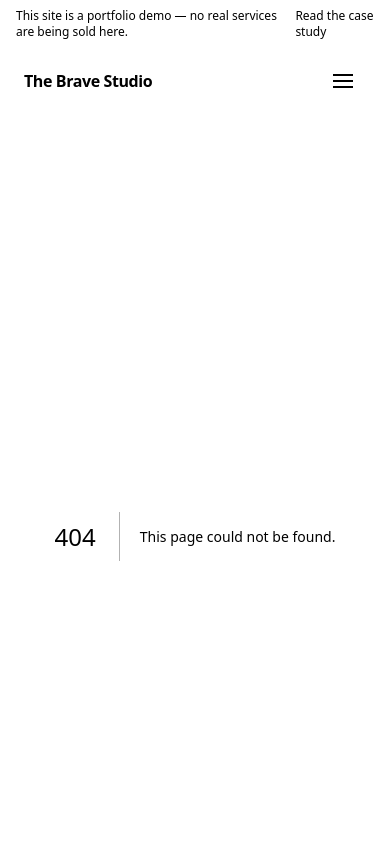
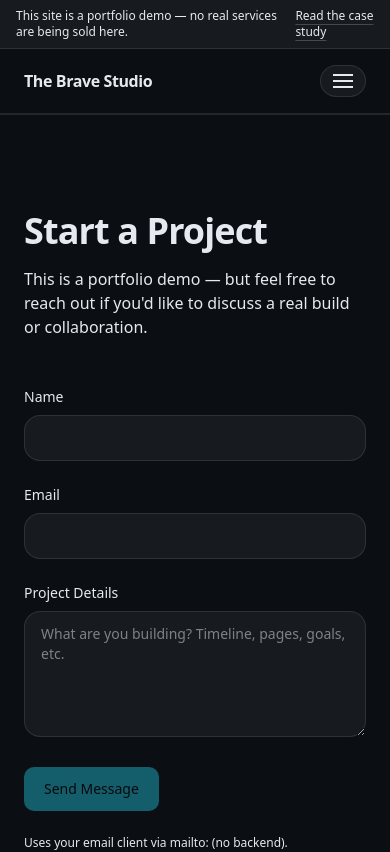
Before and after one commit to boco3000/the-brave-studio, a Next.js app: page /contact in a window 390 px wide. Before the commit this address had no page. Shown: the top 852 px of the page. Built offline with nearby package versions, Linux system fonts and the light colour scheme.

Commit message:
Finalize The Brave Studio portfolio: contact page with mailto form, services/about routes, demo notice, mobile nav, SEO + OG assets

```diff
--- /dev/null
+++ b/src/app/about/page.tsx
@@ -0,0 +1,13 @@
+import type { Metadata } from "next";
+import { About } from "@/components/sections/About";
+
+export const metadata: Metadata = {
+  title: "About",
+  description:
+    "About the builder behind The Brave Studio—sleek, modern web experiences with a performance-first mindset.",
+  alternates: { canonical: "/about" },
+};
+
+export default function AboutPage() {
+  return <About asPage />;
+}
--- /dev/null
+++ b/src/app/contact/page.tsx
@@ -0,0 +1,13 @@
+import type { Metadata } from "next";
+import { ContactForm } from "@/components/sections/ContactForm";
+
+export const metadata: Metadata = {
+  title: "Contact",
+  description:
+    "Start a project with The Brave Studio. Reach out to discuss modern web experiences.",
+  alternates: { canonical: "/contact" },
+};
+
+export default function ContactPage() {
+  return <ContactForm />;
+}
--- a/src/app/page.tsx
+++ b/src/app/page.tsx
@@ -2,6 +2,7 @@ import { Hero } from "@/components/sections/Hero";
 import { Services } from "@/components/sections/Services";
 import { FeaturedWork } from "@/components/sections/FeaturedWork";
 import { Process } from "@/components/sections/Process";
+import { About } from "@/components/sections/About";
 
 
 export default function Home() {
@@ -11,6 +12,7 @@ export default function Home() {
       <Services />
       <FeaturedWork />
       <Process />
+      <About/>
     </>
   );
 }
--- /dev/null
+++ b/src/app/services/page.tsx
@@ -0,0 +1,27 @@
+import type { Metadata } from "next";
+import { Services } from "@/components/sections/Services";
+import { Container } from "@/components/ui/Container";
+
+export const metadata: Metadata = {
+  title: "Services",
+  description:
+    "Services from The Brave Studio: modern marketing sites, UI systems, performance, SEO, and accessibility.",
+  alternates: { canonical: "/services" },
+};
+
+export default function ServicesPage() {
+  return (
+    <Container className="py-24">
+      <header className="max-w-2xl">
+        <h1 className="text-4xl font-semibold tracking-tight">Services</h1>
+        <p className="mt-4 text-muted">
+          Focused offerings for teams who care about performance, clarity, and execution.
+        </p>
+      </header>
+
+      <div className="mt-12">
+        <Services />
+      </div>
+    </Container>
+  );
+}
--- /dev/null
+++ b/src/components/sections/About.tsx
@@ -0,0 +1,62 @@
+import { Container } from "@/components/ui/Container";
+
+export function About({ asPage = false }: { asPage?: boolean }) {
+  const HeadingTag = asPage ? "h1" : "h2";
+  const headingClass = asPage
+    ? "text-4xl font-semibold tracking-tight"
+    : "text-3xl font-semibold tracking-tight";
+
+  return (
+    <section className="border-t border-white/10">
+      <Container className="py-24">
+        <div className="grid gap-12 lg:grid-cols-[1fr_360px] lg:items-start">
+          <div>
+            <HeadingTag className={headingClass}>About The Builder</HeadingTag>
+
+            <p className="mt-6 max-w-2xl text-muted leading-relaxed">
+              I’m focused on building sleek, modern web experiences that feel
+              fast and intentional. My work leans toward structured UI systems,
+              accessibility-first design, and clean component architecture that
+              scales beyond a single launch.
+            </p>
+
+            <p className="mt-4 max-w-2xl text-muted leading-relaxed">
+              This project exists as a portfolio demo — showcasing how a small
+              studio website can be built using modern React patterns, MDX
+              content workflows, and production-ready SEO practices.
+            </p>
+
+            <div className="mt-8 flex flex-wrap gap-2">
+              {[
+                "Next.js",
+                "TypeScript",
+                "Tailwind",
+                "MDX",
+                "Accessibility",
+              ].map((tag) => (
+                <span
+                  key={tag}
+                  className="rounded-full border border-white/10 bg-white/5 px-3 py-1 text-xs text-muted"
+                >
+                  {tag}
+                </span>
+              ))}
+            </div>
+          </div>
+
+          {/* Side meta card */}
+          <div className="rounded-lg border border-white/10 bg-white/5 p-7">
+            <div className="text-sm font-medium">Focus Areas</div>
+
+            <ul className="mt-5 space-y-3 text-sm text-muted">
+              <li>Performance-first UI</li>
+              <li>Content-driven architecture</li>
+              <li>Accessible interaction patterns</li>
+              <li>Sleek, minimal interfaces</li>
+            </ul>
+          </div>
+        </div>
+      </Container>
+    </section>
+  );
+}
--- /dev/null
+++ b/src/components/sections/ContactForm.tsx
@@ -0,0 +1,121 @@
+"use client";
+
+import { useState } from "react";
+import { Container } from "@/components/ui/Container";
+
+export function ContactForm() {
+  const [name, setName] = useState("");
+  const [email, setEmail] = useState("");
+  const [message, setMessage] = useState("");
+
+  function handleSubmit(e: React.FormEvent) {
+    e.preventDefault();
+
+    const subject = encodeURIComponent(
+      `Project Inquiry — ${name.trim() || "The Brave Studio"}`
+    );
+
+    const body = encodeURIComponent(
+      `Name: ${name}\nEmail: ${email}\n\n${message}`
+    );
+
+    // TODO: replace with your real email address
+    window.location.href = `mailto:bocochran8@gmail.com?subject=${subject}&body=${body}`;
+  }
+
+  const canSend = Boolean(name.trim() && email.trim() && message.trim());
+
+  return (
+    <section className="border-t border-white/10">
+      <Container className="py-24">
+        <div className="max-w-2xl">
+          <h1 className="text-4xl font-semibold tracking-tight">
+            Start a Project
+          </h1>
+
+          <p className="mt-4 text-muted">
+            This is a portfolio demo — but feel free to reach out if you'd like
+            to discuss a real build or collaboration.
+          </p>
+        </div>
+
+        <form onSubmit={handleSubmit} className="mt-12 max-w-xl space-y-6">
+          <Field label="Name" htmlFor="contact-name">
+            <input
+              id="contact-name"
+              type="text"
+              required
+              value={name}
+              onChange={(e) => setName(e.target.value)}
+              className="w-full rounded-lg border border-white/10 bg-white/5 px-4 py-3 text-sm text-text placeholder:text-muted
+                         focus:outline-none focus-visible:ring-2 focus-visible:ring-[var(--color-accent)]
+                         focus-visible:ring-offset-2 focus-visible:ring-offset-[var(--color-bg)]"
+            />
+          </Field>
+
+          <Field label="Email" htmlFor="contact-email">
+            <input
+              id="contact-email"
+              type="email"
+              required
+              value={email}
+              onChange={(e) => setEmail(e.target.value)}
+              className="w-full rounded-lg border border-white/10 bg-white/5 px-4 py-3 text-sm text-text placeholder:text-muted
+                         focus:outline-none focus-visible:ring-2 focus-visible:ring-[var(--color-accent)]
+                         focus-visible:ring-offset-2 focus-visible:ring-offset-[var(--color-bg)]"
+            />
+          </Field>
+
+          <Field label="Project Details" htmlFor="contact-message">
+            <textarea
+              id="contact-message"
+              rows={5}
+              value={message}
+              onChange={(e) => setMessage(e.target.value)}
+              placeholder="What are you building? Timeline, pages, goals, etc."
+              className="w-full rounded-lg border border-white/10 bg-white/5 px-4 py-3 text-sm text-text placeholder:text-muted
+                         focus:outline-none focus-visible:ring-2 focus-visible:ring-[var(--color-accent)]
+                         focus-visible:ring-offset-2 focus-visible:ring-offset-[var(--color-bg)]"
+            />
+          </Field>
+
+          <button
+            type="submit"
+            disabled={!canSend}
+            className="inline-flex items-center justify-center rounded-md bg-[var(--color-accent)]
+                       px-5 py-3 text-sm font-medium text-black transition hover:opacity-90
+                       disabled:opacity-40 disabled:cursor-not-allowed
+                       focus:outline-none focus-visible:ring-2 focus-visible:ring-[var(--color-accent)]
+                       focus-visible:ring-offset-2 focus-visible:ring-offset-[var(--color-bg)]"
+          >
+            Send Message
+          </button>
+
+          <p className="text-xs text-muted">
+            Uses your email client via <span className="text-text">mailto:</span>{" "}
+            (no backend).
+          </p>
+        </form>
+      </Container>
+    </section>
+  );
+}
+
+function Field({
+  label,
+  htmlFor,
+  children,
+}: {
+  label: string;
+  htmlFor: string;
+  children: React.ReactNode;
+}) {
+  return (
+    <div>
+      <label htmlFor={htmlFor} className="block text-sm text-muted">
+        {label}
+      </label>
+      <div className="mt-2">{children}</div>
+    </div>
+  );
+}
--- a/src/components/sections/Hero.tsx
+++ b/src/components/sections/Hero.tsx
@@ -38,7 +38,7 @@ export function Hero() {
 
         <FadeUp delay={0.12}>
           <p className="mt-6 max-w-2xl text-lg text-muted">
-            We design and build modern marketing sites and product experiences —
+            I design and build modern marketing sites and product experiences —
             fast, accessible, and engineered to convert.
           </p>
         </FadeUp>
```
